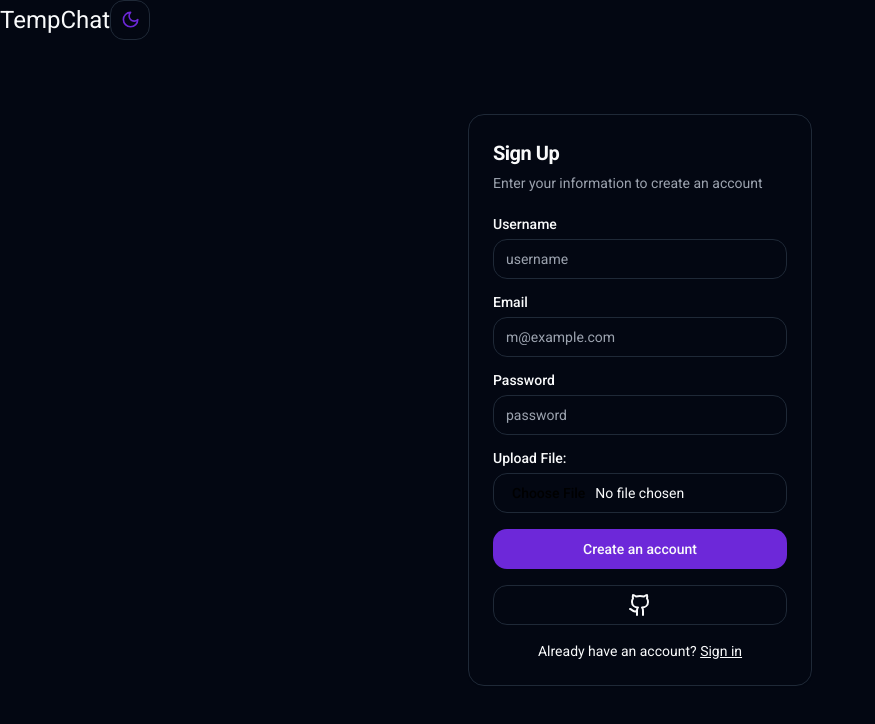
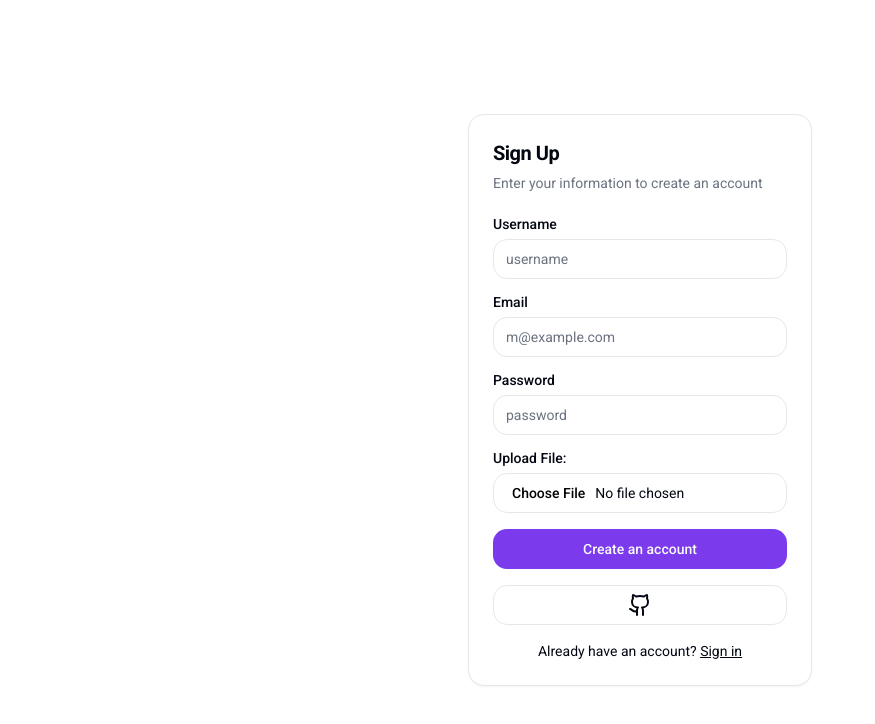
Before and after one commit to RyanGustavoGoncalves/TempChat, a React (Vite) app in the folder frontend/: page /auth/register in a window 1280 px wide. Shown: the top 724 px of the page, without its empty margins (0-875 px from the left). Built offline with nearby package versions, Linux system fonts and the light colour scheme.

Commit message:
Refactor App component: Replace Home component with Navbar and Outlet

```diff
--- a/frontend/src/App.tsx
+++ b/frontend/src/App.tsx
@@ -1,11 +1,13 @@
 import React, { useState } from 'react';
-import Home from './pages/home/Home';
+import Navbar from './global/assets/components/navbar/Navbar';
+import { Outlet } from 'react-router-dom';
 
 const App: React.FC = () => {
 
   return (
     <>
-      <Home />
+      <Navbar />
+      <Outlet />
     </>
   );
 };
--- a/frontend/src/global/assets/components/navbar/Navbar.tsx
+++ b/frontend/src/global/assets/components/navbar/Navbar.tsx
@@ -1,10 +1,14 @@
 import { ModeToggle } from "@/components/ModeToggle";
+import { AtSign } from "lucide-react";
+import { Link } from "react-router-dom";
 
 const Navbar = () => {
     return (
-        <header className="w-full absolute flex items-center">
+        <header className="w-full absolute flex items-center justify-between p-3">
             <nav>
-                <h1 className="text-2xl">TempChat</h1>
+                <Link to={"/"}>
+                    <AtSign size={32} />
+                </Link>
             </nav>
 
             <ModeToggle />
--- a/frontend/src/main.tsx
+++ b/frontend/src/main.tsx
@@ -10,7 +10,6 @@ import RegisterScreen from './pages/auth/register/RegisterScreen.tsx'
 import LoginScreen from './pages/auth/login/LoginScreen.tsx'
 import { ThemeProvider } from './components/ThemeProviderContext.tsx'
 import { Toaster } from './components/ui/sonner.tsx'
-import Navbar from './global/assets/components/navbar/Navbar.tsx'
 
 const router = createBrowserRouter([
   {
@@ -36,8 +35,7 @@ const router = createBrowserRouter([
 
 ReactDOM.createRoot(document.getElementById('root')!).render(
   <React.StrictMode>
-    <ThemeProvider defaultTheme="dark" storageKey="vite-ui-theme">
-      <Navbar />
+    <ThemeProvider storageKey="vite-ui-theme">
       <RouterProvider router={router} />
       <Toaster closeButton={true} richColors visibleToasts={5} expand={true} />
     </ThemeProvider>
--- a/frontend/src/pages/auth/register/RegisterScreen.tsx
+++ b/frontend/src/pages/auth/register/RegisterScreen.tsx
@@ -7,6 +7,7 @@ import { Button } from "@/components/ui/button";
 import { Link } from "react-router-dom";
 import { Github } from "lucide-react";
 import ButtonLoading from "@/global/assets/components/buttonLoading/ButtonLoading";
+import Navbar from "@/global/assets/components/navbar/Navbar";
 
 interface FormData {
     username: string;
```
Also changed, not shown: frontend/src/components/ThemeProviderContext.tsx (indentation only).
